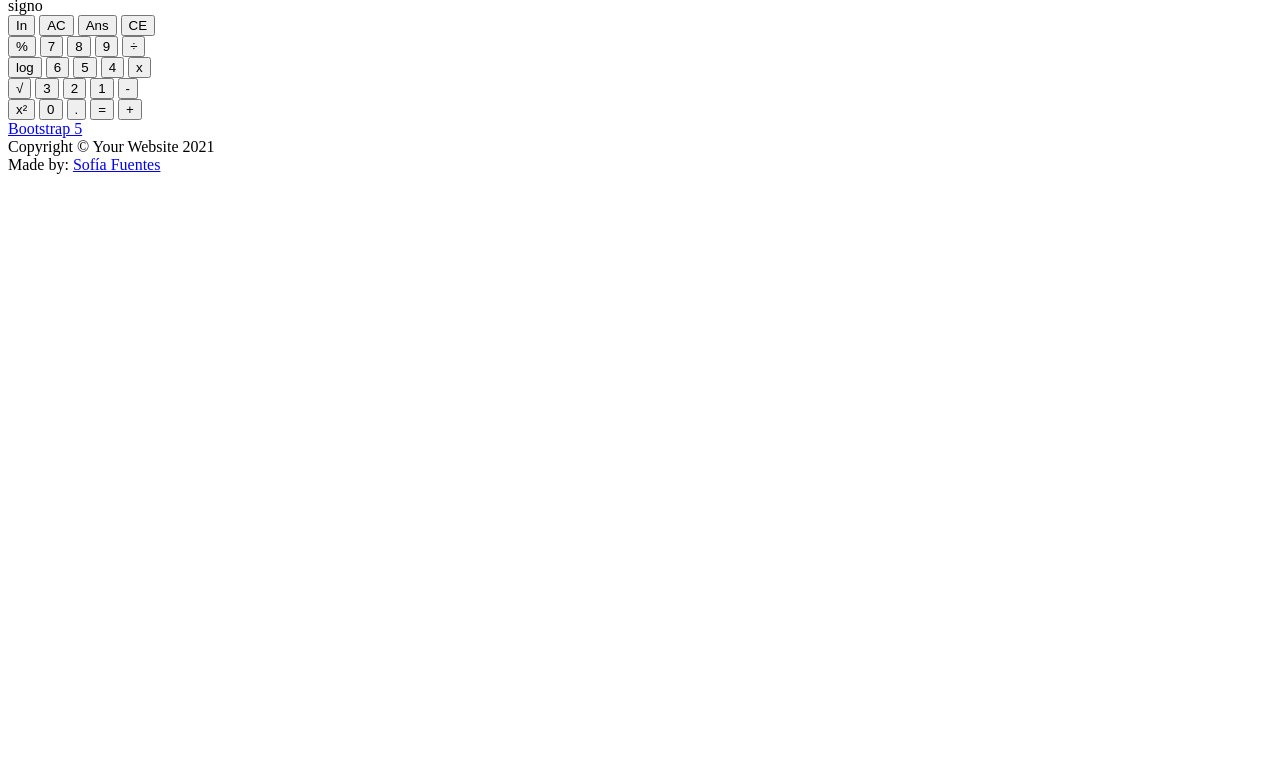
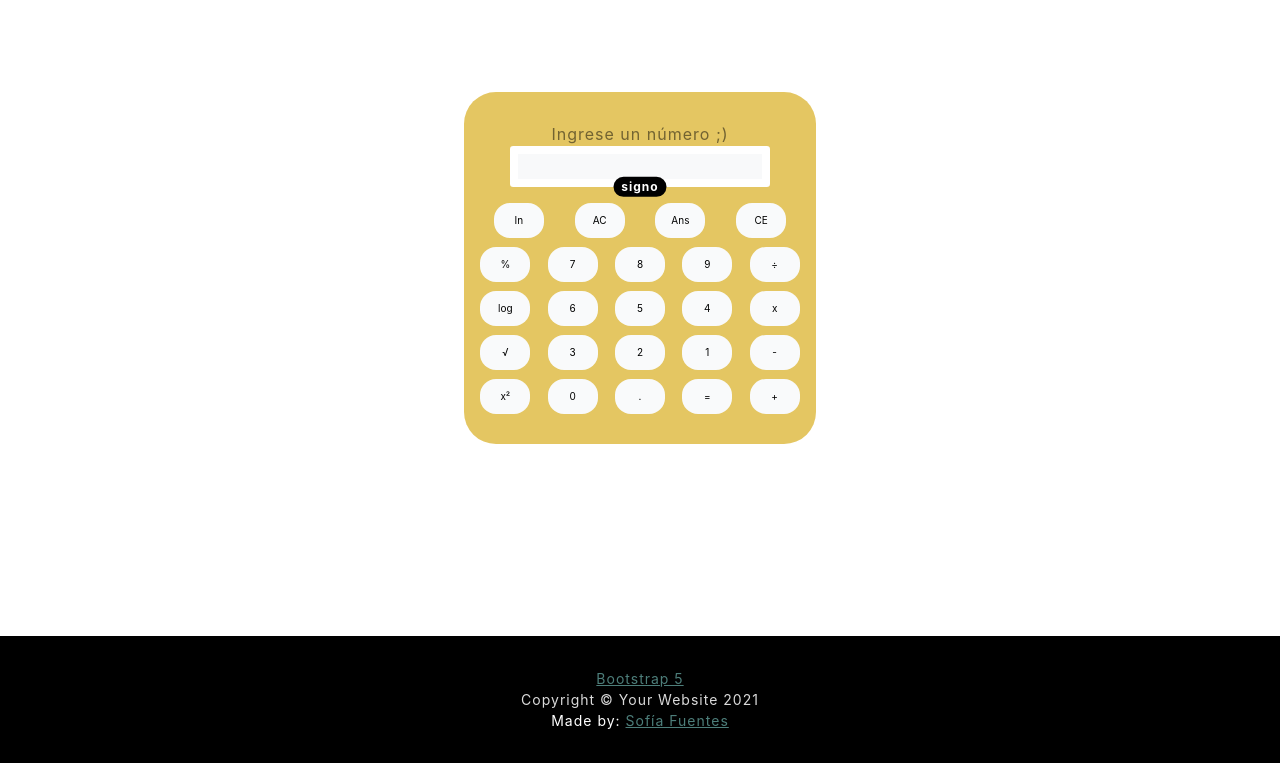
Before and after one commit to SofiaF26/Proyecto-Finall, a plain HTML site: page calculadora.html in a window 1280 px wide. Shown: the part 100-863 px from the top of the page. Before the commit the page ends 800 px from the top, so only its background shows below. Drawn offline with Linux system fonts and the light colour scheme; the site is published under a folder, as on GitHub Pages, so addresses that start at the root find nothing.

Commit message:
Update calculadora.html

```diff
--- a/calculadora.html
+++ b/calculadora.html
@@ -9,7 +9,7 @@
         <link rel="preconnect" href="https://fonts.googleapis.com">
         <link rel="preconnect" href="https://fonts.gstatic.com" crossorigin>
         <link href="https://fonts.googleapis.com/css2?family=Abel&display=swap" rel="stylesheet">
-        <link href="/css/styles.css" rel="stylesheet" />
+        <link href="css/styles.css" rel="stylesheet" />
 </head>
 <body>
 
```
